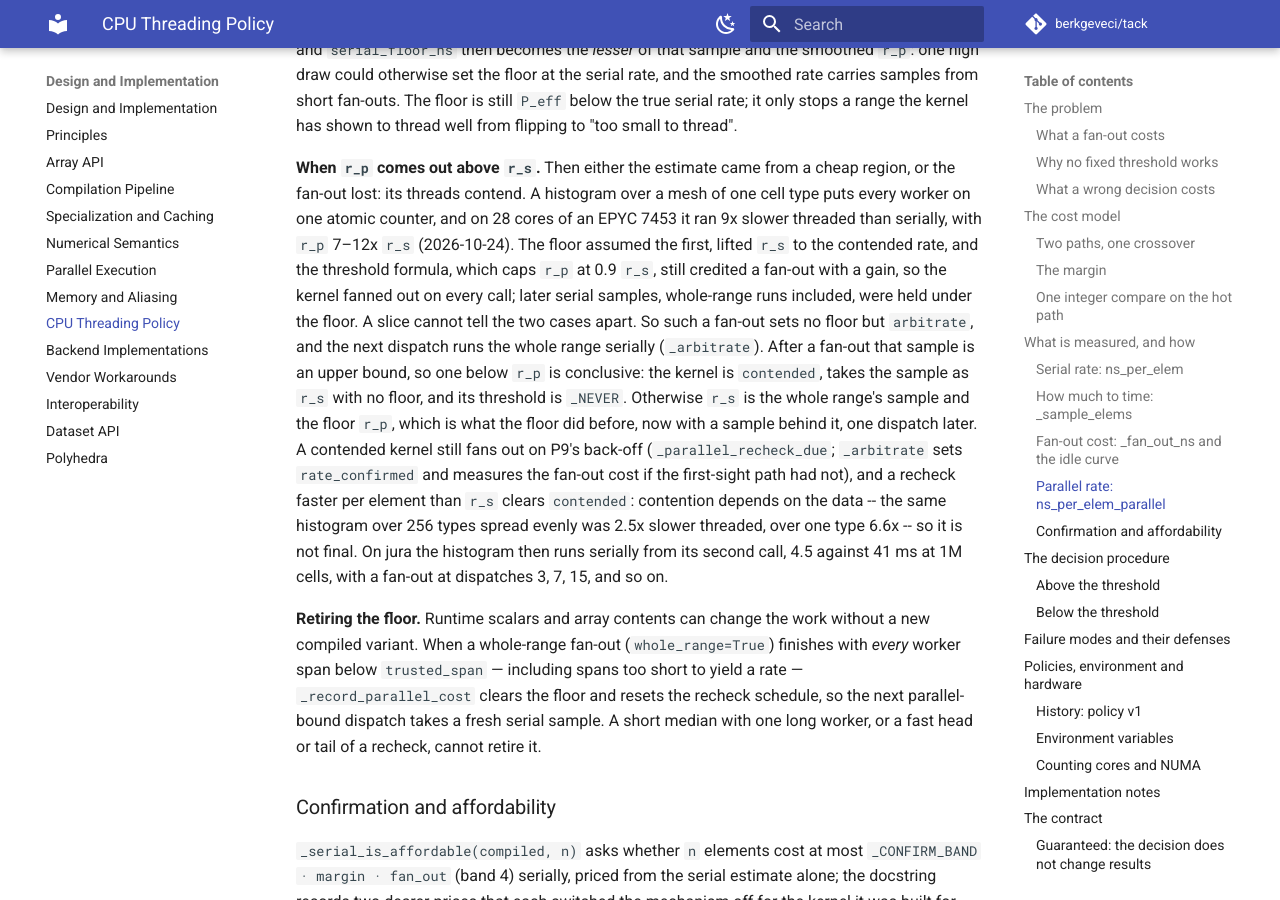
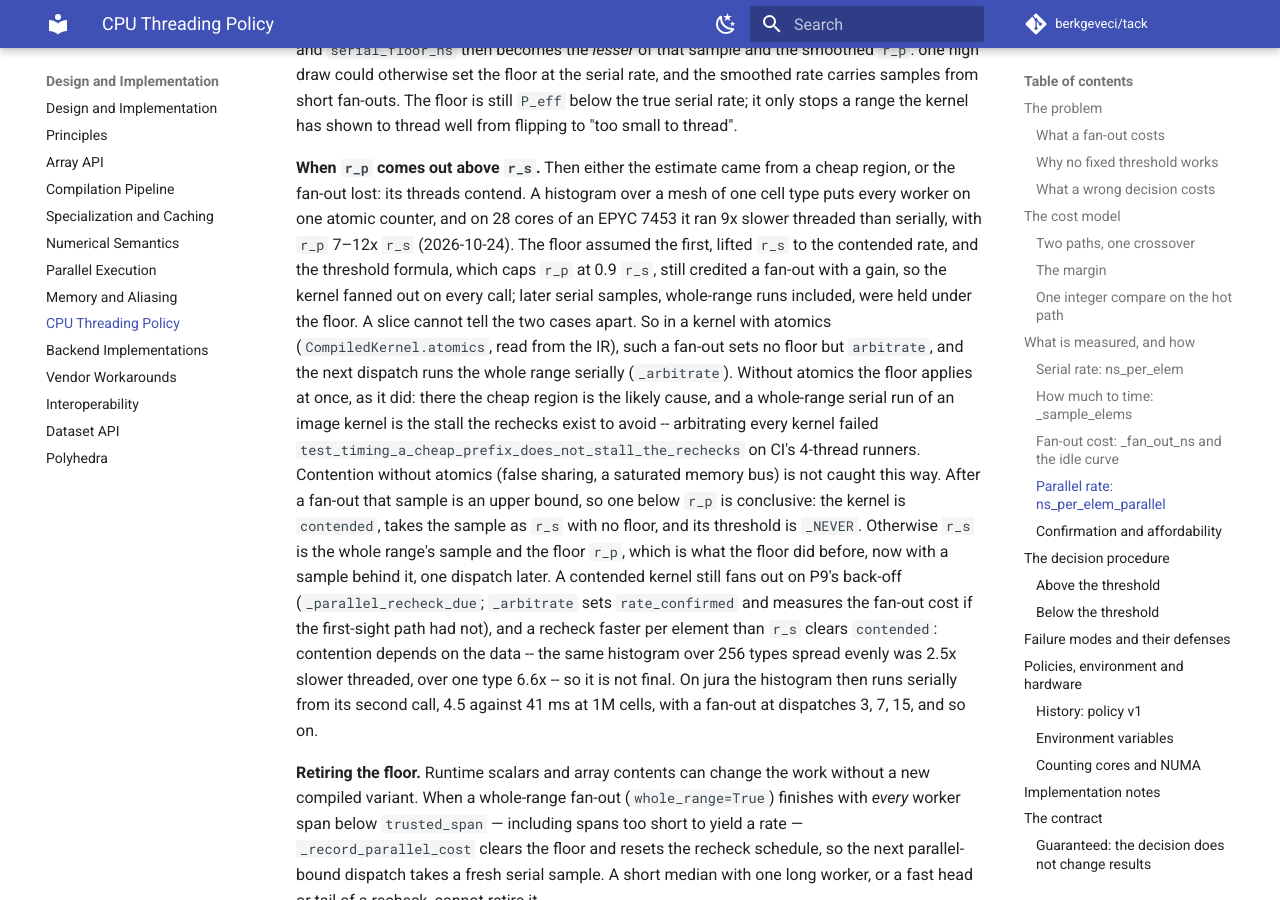
Before and after one commit to berkgeveci/tack, an MkDocs documentation site: the page built from docs/design/cpu-threading.md, in a window 1280 px wide and 900 px high, scrolled down 8375 px. Built offline with MkDocs 1.6.1 and Material for MkDocs 9.7.7, drawn with Linux system fonts in a browser that asks for light colours; comment, search, counter and statistics services are not loaded; the version menu is left out; some of the changed text lies outside the part shown.

Commit message:
Threading: arbitrate only kernels with atomics
CI's 4-thread runners failed test_timing_a_cheap_prefix_does_not_stall_the_rechecks
on #120: a kernel whose range starts with cheap elements measured r_p above
a slice's r_s, arbitrated, and ran the whole range serially, once or twice,
which is the stall the rechecks exist to avoid. Without atomics an r_p
above r_s most likely means the cheap slice, so the floor applies at once,
as before. With atomics, the contention jura found, it still goes to
_arbitrate. CompiledKernel.atomics is read from the IR when the kernel is
loaded, compiled or from the disk cache.

The contended kernel is still fixed (one atomic counter over 1M elements:
2.25 ms, main 39); the real-clock pair passes three runs in a row here; the
floor test splits into the plain case (floor at once) and the atomic one
(floor after arbitration).

```diff
--- a/docs/design/cpu-threading.md
+++ b/docs/design/cpu-threading.md
@@ -388,9 +388,15 @@ cores of an EPYC 7453 it ran 9x slower threaded than serially, with `r_p`
 contended rate, and the threshold formula, which caps `r_p` at 0.9 `r_s`,
 still credited a fan-out with a gain, so the kernel fanned out on every
 call; later serial samples, whole-range runs included, were held under
-the floor. A slice cannot tell the two cases apart. So such a fan-out sets
-no floor but `arbitrate`, and the next dispatch runs the whole range
-serially (`_arbitrate`). After a fan-out that sample is an upper bound,
+the floor. A slice cannot tell the two cases apart. So in a kernel with atomics
+(`CompiledKernel.atomics`, read from the IR), such a fan-out sets no floor
+but `arbitrate`, and the next dispatch runs the whole range serially
+(`_arbitrate`). Without atomics the floor applies at once, as it did: there
+the cheap region is the likely cause, and a whole-range serial run of an
+image kernel is the stall the rechecks exist to avoid -- arbitrating every
+kernel failed `test_timing_a_cheap_prefix_does_not_stall_the_rechecks` on
+CI's 4-thread runners. Contention without atomics (false sharing, a
+saturated memory bus) is not caught this way. After a fan-out that sample is an upper bound,
 so one below `r_p` is conclusive: the kernel is `contended`, takes the
 sample as `r_s` with no floor, and its threshold is `_NEVER`. Otherwise
 `r_s` is the whole range's sample and the floor `r_p`, which is what the
@@ -527,7 +533,7 @@ Each mechanism above exists because a specific failure was measured:
 | **One-way door, threading side.** Only serial runs measure `r_s`, and threading stops serial runs; a corrupt-high estimate predicts an even slower serial run, so it cannot be caught against itself. | Rechecks on a geometric back-off that time a slice; a far-lower sample believed outright. | `recheck_due`, recheck branch of `_run` |
 | **One-way door, serial side.** Only fan-outs measure `r_p`. Worker rates for identical fan-outs varied 8x on a 1-socket Xeon (October 2026), and one high draw held 6–34 M-element dispatches of a cheap kernel serial, up to 6x slower (`_parallel_recheck_due`'s docstring). | Parallel rechecks on the same back-off; the floor takes the lesser of sample and smoothed rate. | `_parallel_recheck_due`, `_record_parallel_cost` |
 | **Scattered samples.** A sample after a fan-out, or on untouched pages, reads dear; believed, it keeps the backend fanning out, which keeps the next sample scattered. | `scattered` tracking; scattered samples only lower an affordable estimate; confirmation before the first near-threshold fan-out; first clean sample believed. | `scattered`, `rate_confirmed`, `_run_serial`, `_needs_confirmation` |
-| **Contention.** Threads on one atomic counter or a few shared lines run slower than one thread, `r_p` above `r_s`; the floor turned that rate into the serial estimate and the kernel fanned out on every call, 8–9x slower (jura, 2026-10-24). | An `r_p` above `r_s` sets no floor but a whole-range serial run on the next dispatch; slower threaded, the kernel is `contended` and serial, until a P9 recheck fans out faster. | `_record_parallel_cost`, `_arbitrate`, `_threshold` |
+| **Contention.** Threads on one atomic counter or a few shared lines run slower than one thread, `r_p` above `r_s`; the floor turned that rate into the serial estimate and the kernel fanned out on every call, 8–9x slower (jura, 2026-10-24). | In a kernel with atomics, an `r_p` above `r_s` sets no floor but a whole-range serial run on the next dispatch; slower threaded, the kernel is `contended` and serial, until a P9 recheck fans out faster. | `_record_parallel_cost`, `_arbitrate`, `_threshold` |
 | **Stale floors.** A floor learned on expensive inputs survives when the same compiled kernel gets cheap inputs, and keeps it threading. | A whole-range fan-out with every span short retires the floor and schedules a serial sample. | `retire_floor` in `_parallel_execute`, `_record_parallel_cost` |
 | **Fixed cost dominating short samples.** For a cheap kernel the call is most of a sample; for a short chunk the GIL hand-back is most of a span. | Call overhead subtracted; slices sized to 10x it; worker rates ignored below 1 µs; spans trusted as a floor only above `trusted_span`. | `_measure_call_overhead`, `_SAMPLE_OVERHEAD_RATIO`, `_RP_MIN_WORKER_NS`, `_RP_BOUND_SPAN_RATIO` |
 | **Load, descheduling, a moving fan-out cost.** Load and idle states change the fan-out cost mid-program; a descheduled worker dominates a max; a high estimate stops the fan-outs that would lower it. | Idle curve; free and scheduled refreshes, including the hot knot's recovery probe; median worker; work-share condition; derived margin. | `_fan_out_estimate`, `_record_fan_out`, `_refresh_fan_out`, `_margin` |
```
Also changed, not shown: CHANGELOG.md (+2 -2 lines), CLAUDE.md (+1 -1 lines), 2 other files.
